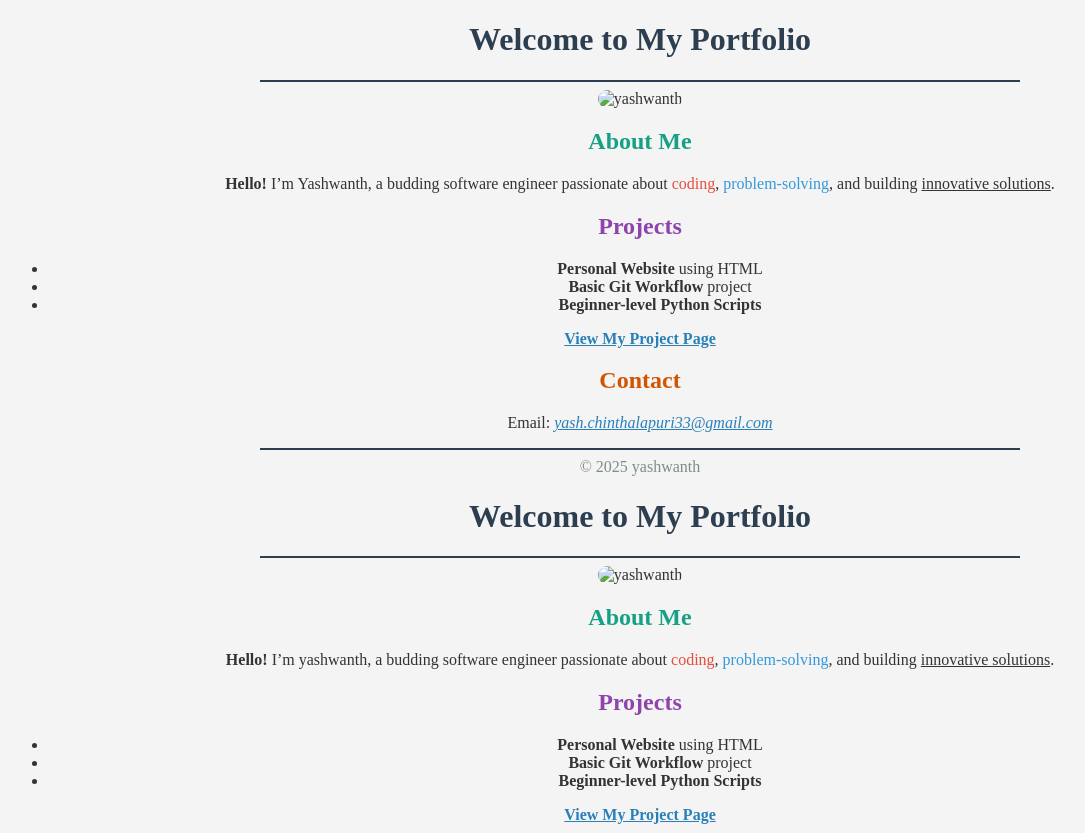
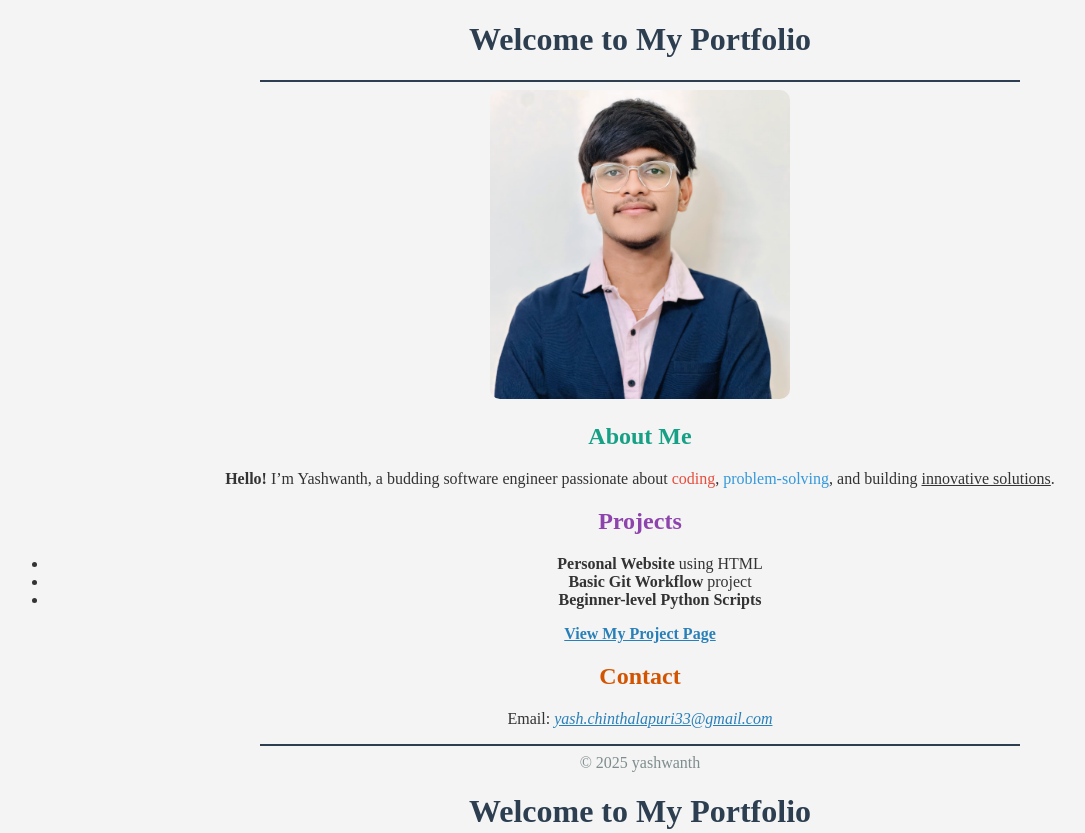
Before and after one commit to Yashwanth2303A51093/myportfolio, a plain HTML site: page index.html in a window 1280 px wide. Shown: the top 833 px of the page, without its empty margins (0-1085 px from the left). Drawn offline with Linux system fonts and the light colour scheme.

Commit message:
Fixed image filename and updated the code

```diff
--- a/index.html
+++ b/index.html
@@ -9,7 +9,7 @@
         <hr width="60%" color="#2c3e50" size="2">
 
         <!-- Added Image -->
-        <img src="images/yash.jpg" alt="yashwanth" width="300" style="border-radius:10px;">
+        <img src="images/image.jpeg" alt="yashwanth" width="300" style="border-radius:10px;">
 
         <h2 style="color:#16a085;">About Me</h2>
         <p><strong>Hello!</strong> I’m Yashwanth, a budding software engineer passionate about <font color="#e74c3c">coding</font>,
@@ -43,7 +43,7 @@
         <hr width="60%" color="#2c3e50" size="2">
 
         <!-- Added Image -->
-        <img src="images/yash.jpg" alt="yashwanth" width="300" style="border-radius:10px;">
+        <img src="images/image.jpeg" alt="yashwanth" width="300" style="border-radius:10px;">
 
         <h2 style="color:#16a085;">About Me</h2>
         <p><strong>Hello!</strong> I’m yashwanth, a budding software engineer passionate about <font color="#e74c3c">coding</font>,
```
Also changed, not shown: project.html (+2 -2 lines).
